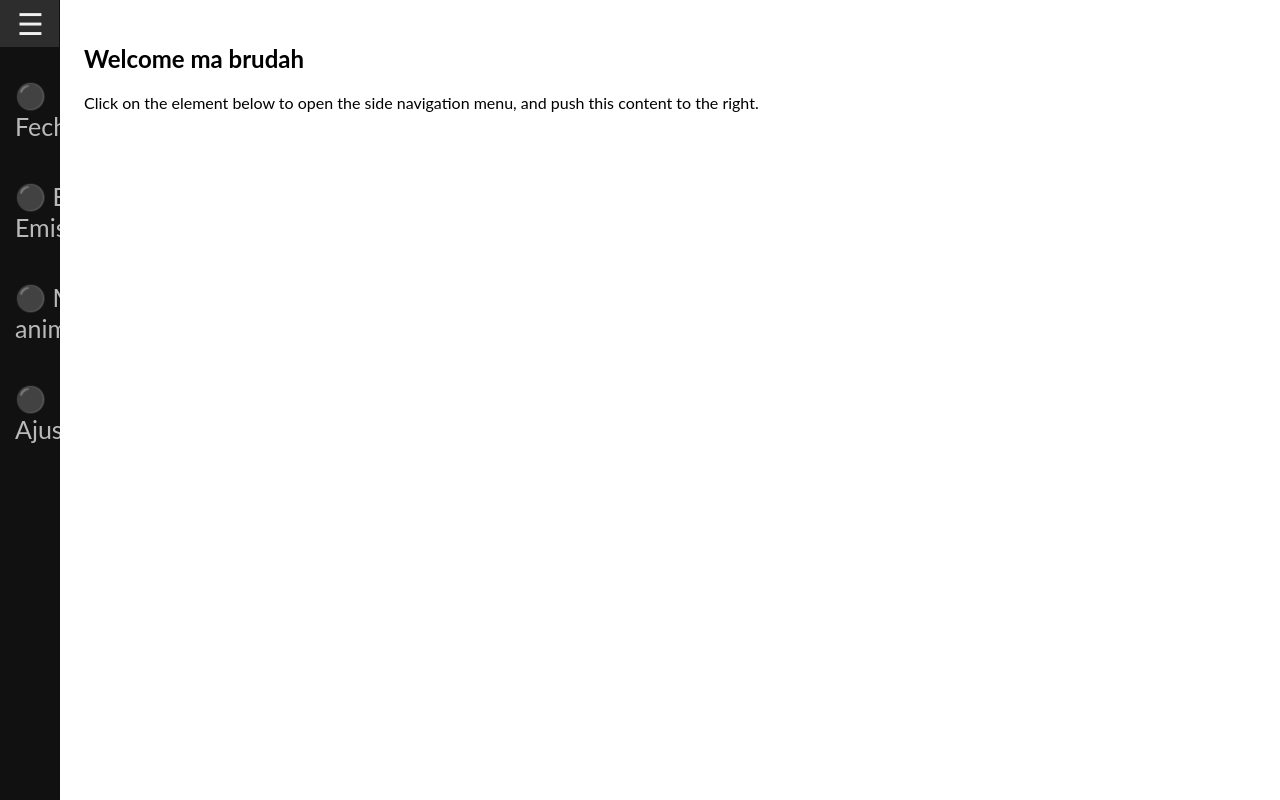
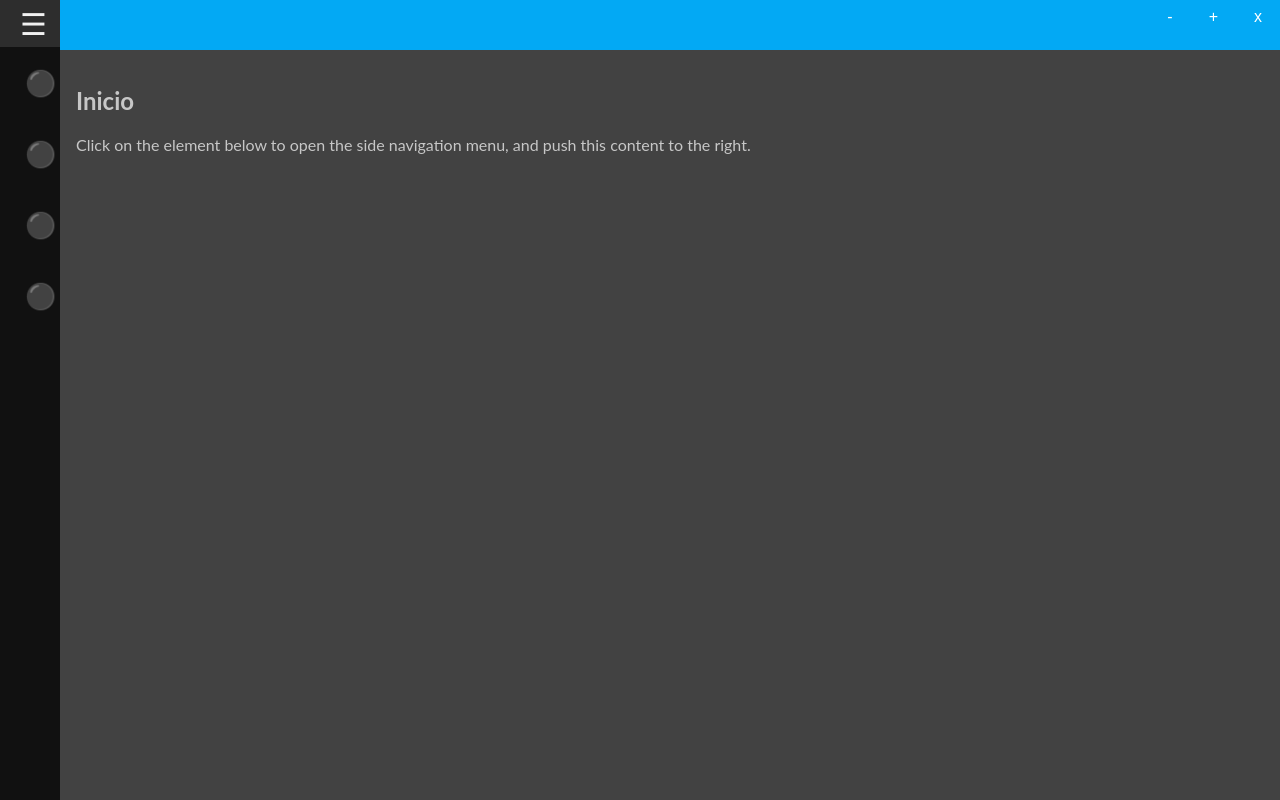
Before and after one commit to JScafidi616/ProjectAM, an Electron app: page App/index.html in a window 1280 px wide. Drawn offline with Linux system fonts and the light colour scheme.

Commit message:
Se agregaron cambios: eliminacion del frame de la ventana, adicion de una ventana para minimizar, maximizar y cerrar junto a su funcion respectiva y creacion de css respectivos

```diff
--- a/App/index.html
+++ b/App/index.html
@@ -15,8 +15,20 @@
   </div>
 
 <div id="main">
-  <h2>Welcome ma brudah</h2>
+
+  <div id="title-bar">
+        <div id="title-bar-btns">
+              <button id="min-btn">-</button>
+              <button id="max-btn">+</button>
+              <button id="close-btn">x</button>
+        </div>
+  </div>
+
+  <div id="content">
+      <h2>Inicio</h2>
       <p>Click on the element below to open the side navigation menu, and push this content to the right.</p>
+  </div>
+
 
 </div>
 
@@ -42,5 +54,42 @@ function closeNav() {
 }
 </script>
 
+<script>
+  (function () {
+      // Retrieve remote BrowserWindow
+      const {BrowserWindow} = require('electron').remote
+
+      function init() {
+          // Minimize task
+          document.getElementById("min-btn").addEventListener("click", (e) => {
+              var window = BrowserWindow.getFocusedWindow();
+              window.minimize();
+          });
+
+          // Maximize window
+          document.getElementById("max-btn").addEventListener("click", (e) => {
+              var window = BrowserWindow.getFocusedWindow();
+              if(window.isMaximized()){
+                  window.unmaximize();
+              }else{
+                  window.maximize();
+              }
+          });
+
+          // Close app
+          document.getElementById("close-btn").addEventListener("click", (e) => {
+              var window = BrowserWindow.getFocusedWindow();
+              window.close();
+          });
+      };
+
+      document.onreadystatechange =  () => {
+          if (document.readyState == "complete") {
+              init();
+          }
+      };
+  })();
+  </script>
+
 </body>
 </html>
--- a/SRC/stylesheets/main.css
+++ b/SRC/stylesheets/main.css
@@ -2,6 +2,14 @@ body {
     font-family: "Lato", sans-serif;
 }
 
+body {
+    padding: 0px;
+    margin: 0px;
+    background-color: #424242;
+    color: #c7c7c7;
+}
+
+/*menu de navegacion derecha*/
 .sidenav {
     height: 100%;
     width: 60px;
@@ -12,7 +20,7 @@ body {
     background-color: #111;
     overflow-x: hidden;
     transition: 0.5s;
-    padding-top: 60px;
+    /* padding-top: 60px; */
 }
 
 .sidenav a {
@@ -29,27 +37,75 @@ body {
 }
 
 .sidenav .showMenu {
-    position: absolute;
+    /* position: absolute; */
     top: 0px;
     right: 1px;
     font-size: 30px;
     color: rgb(50, 106, 134);
     background-color: rgb(45, 45, 45);
-    padding: 5px 15px 5px 210px;
+    padding: 5px 20px 5px 20px;
 }
 
 .sidenav .menuOPtions {
     color: rgb(185, 185, 185);
     margin: 5px;
-    padding: 15px 0px 15px 10px;
+    width: 200px;
+    padding: 15px 20px 15px 20px;
     display: table-caption;
 }
 
-
 #main {
     transition: margin-left .5s;
+    margin-left: 60px;
+}
+
+#content {
     padding: 16px;
-    margin-left: 60px;
+}
+
+#title-bar {
+    -webkit-app-region: drag;
+    height: 50px;
+    width: 100%;
+    text-align: center;
+    line-height: 40px;
+    vertical-align: middle;
+    background-color: #03a9f4;
+    padding: none;
+    margin: 0 auto;
+    position: relative;
+}
+
+#title-bar-btns {
+    -webkit-app-region: no-drag;
+    position: fixed;
+    top: 0px;
+    right: 6px;
+}
+
+#min-btn, #max-btn, #close-btn {
+    background-color: #03a9f4;
+    position: relative;
+    float: left;
+    border: none;
+    right: 8px;
+    left: 6px;
+    color: white;
+    padding: 8px 18px 8px 18px;
+    text-align: center;
+    text-decoration: none;
+    font-size: 16px;
+}
+
+#min-btn:hover, #max-btn:hover{
+    background-color: rgb(76, 188, 239);
+    color: white;
+    transition: 0.5s;
+}
+#close-btn:hover {
+    background-color: rgb(214, 64, 64); /* Green */
+    color: white;
+    transition: 0.5s;
 }
 
 @media screen and (max-height: 450px) {
```
Also changed, not shown: main.js (+3 -10 lines). Lines whose indentation alone changed are shown as unchanged.
